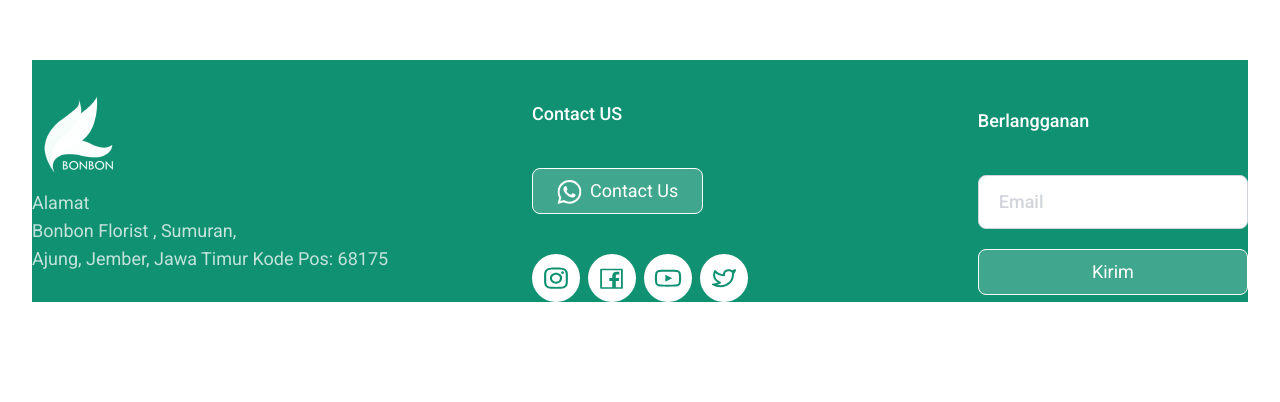
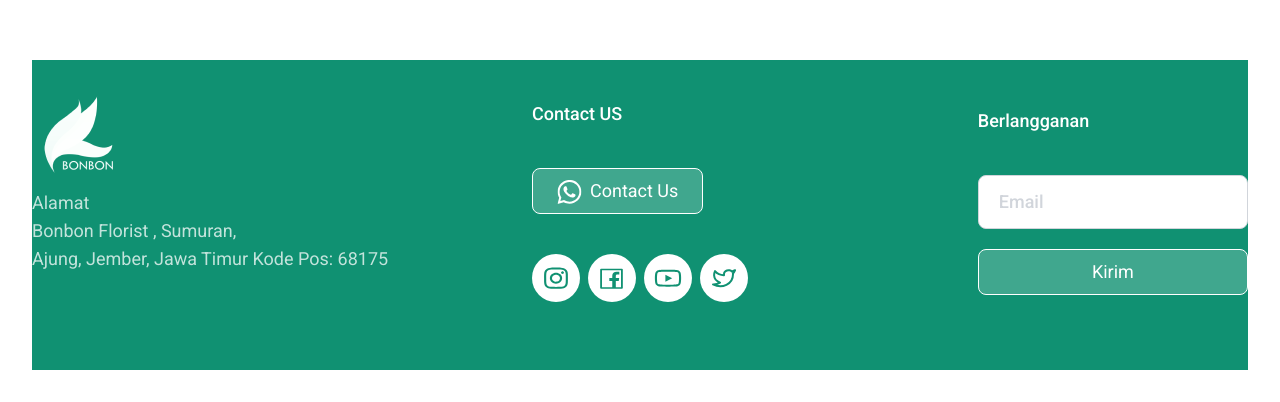
Before and after one commit to bilabror/bdg-florist, a React (Vite) app: page / in a window 1280 px wide. Shown: the part 871-1273 px from the top of the page. Built offline with nearby package versions, Linux system fonts and the light colour scheme; the HTML template or start-up script is replaced by a standard one.

Commit message:
Fix: add padding

```diff
--- a/src/Components/Layouts/Footer.jsx
+++ b/src/Components/Layouts/Footer.jsx
@@ -103,7 +103,7 @@ export default function Footer() {
         },
     ];
     return (
-        <section className="w-full left-0 right-0 bg-primary bottom-0 mt-auto" id="footer">
+        <section className="w-full pb-5 left-0 right-0 bg-primary bottom-0 mt-auto" id="footer">
             <div
                 className="container space-y-10 my-10 lg:my-12 flex w-5/6 justify-between items-center flex-col selection:text-white selection:bg-green-600 font-roboto lg:flex-row lg:w-full">
                 <FirstFooterItem />
```
